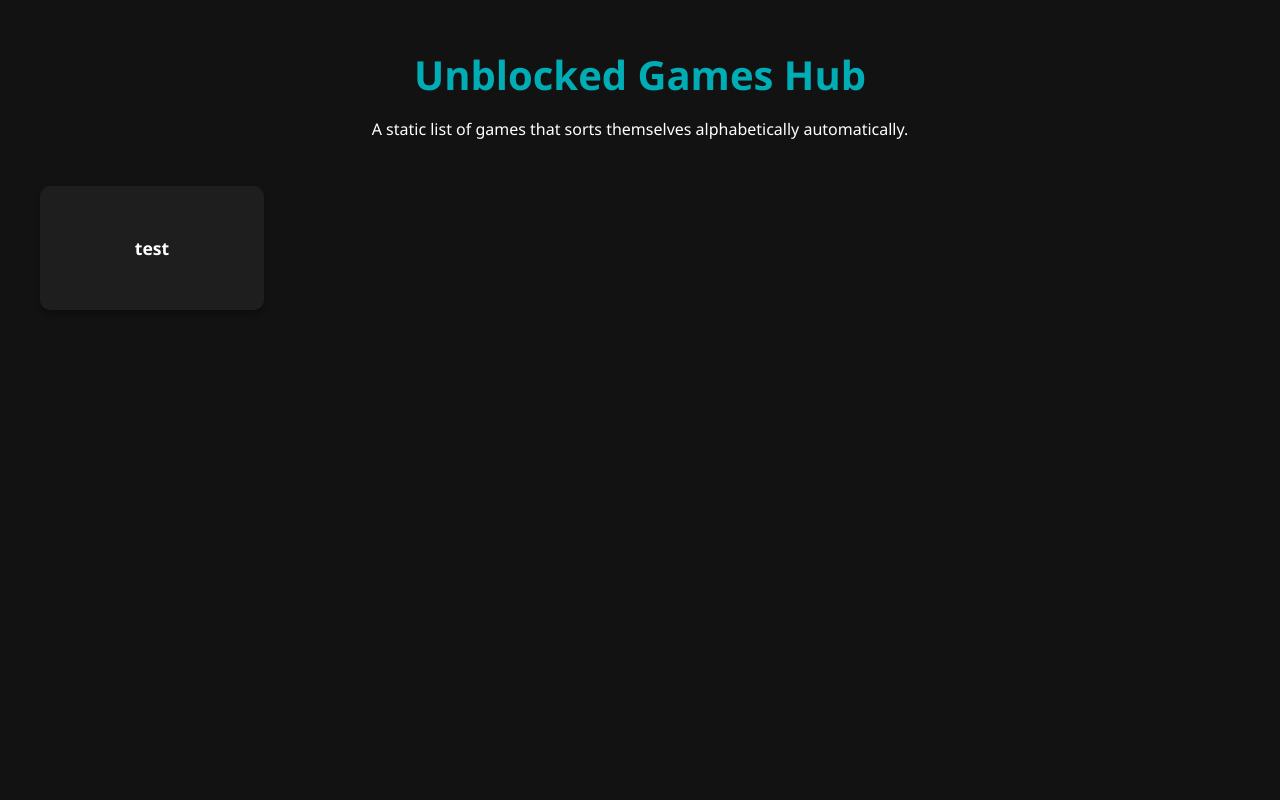
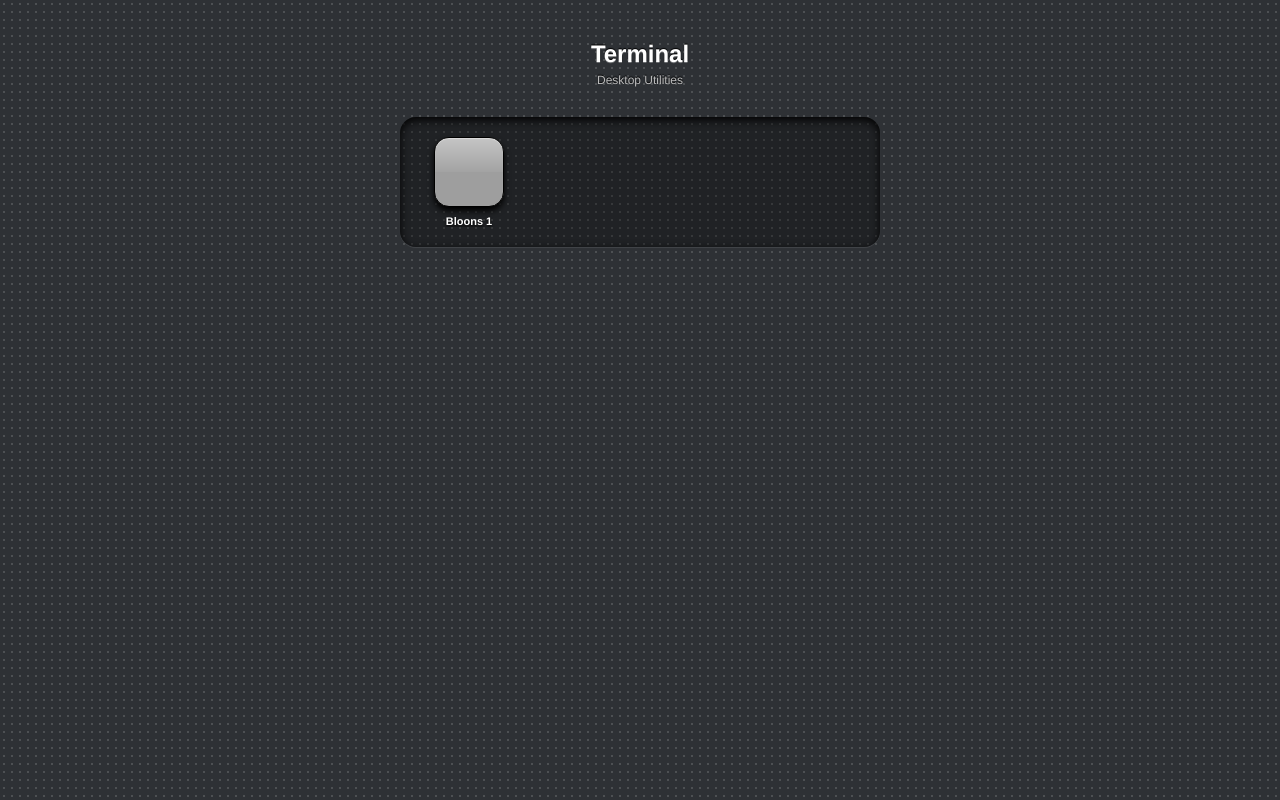
Before and after one commit to freemathwork/educational-work, a plain HTML site: page index.html in a window 1280 px wide. Drawn offline with Linux system fonts and the light colour scheme; grey boxes are pictures that could not be loaded.

Commit message:
Update index.html

```diff
--- a/index.html
+++ b/index.html
@@ -1,100 +1,43 @@
-<!DOCTYPE html>
-<html lang="en">
-<head>
-    <meta charset="UTF-8">
-    <meta name="viewport" content="width=device-width, initial-scale=1.0">
-    <title>Unblocked Games Hub</title>
-    <style>
-        :root {
-            --bg-color: #121212;
-            --card-bg: #1e1e1e;
-            --text-color: #ffffff;
-            --accent-color: #00adb5;
-            --hover-color: #393e46;
+<!DOCTYPE html><html><head><meta charset="UTF-8"><title>Workspace</title><style>
+body{font-family:"Helvetica Neue",Helvetica,Arial,sans-serif;background:#2e3135 radial-gradient(rgba(255,255,255,.15) 1px,transparent 0) 0 0/8px 8px;margin:0;padding:40px 24px;display:flex;flex-direction:column;align-items:center}
+header{text-align:center;margin-bottom:30px;color:#fff;text-shadow:0 -1px 1px #000}
+h1{margin:0 0 5px;font-size:24px;text-shadow:0 -1px 1px #000,0 1px 0 rgba(255,255,255,.3)}
+p{margin:0;font-size:12px;color:#bcbcbc}
+.grid{display:grid;grid-template-columns:repeat(4,1fr);gap:24px 16px;width:100%;max-width:440px;padding:20px;background:rgba(0,0,0,.3);border-radius:16px;box-shadow:inset 0 3px 10px #000,0 1px 1px rgba(255,255,255,.1)}
+.app{display:flex;flex-direction:column;align-items:center;cursor:pointer}
+.icon{width:100%;aspect-ratio:1;max-width:68px;border-radius:15px;border:1px solid #000;background:#333 no-repeat center/cover;box-shadow:0 4px 6px #000,inset 0 1px 1px rgba(255,255,255,.4);position:relative;overflow:hidden;transition:transform .1s linear,box-shadow .1s linear}
+.icon::after{content:"";position:absolute;top:0;left:0;right:0;height:50%;background:linear-gradient(rgba(255,255,255,.4),rgba(255,255,255,.05))}
+.app:hover .icon{transform:translateY(-2px);box-shadow:0 6px 10px rgba(0,0,0,.6),inset 0 1px 1px rgba(255,255,255,.4)}
+.app:active .icon{transform:translateY(2px);box-shadow:0 1px 2px #000}
+.label{margin-top:8px;font-size:11px;font-weight:bold;color:#fff;text-align:center;width:100%;text-shadow:0 2px 3px #000;white-space:nowrap;overflow:hidden;text-overflow:ellipsis}
+.load{position:fixed;top:0;left:0;width:100%;height:100%;background:rgba(0,0,0,.25);backdrop-filter:blur(3px);-webkit-backdrop-filter:blur(3px);display:none;flex-direction:column;align-items:center;justify-content:center;color:#fff;font-size:14px;z-index:9999;text-shadow:0 1px 3px #000}
+.spin{width:32px;height:32px;border:4px solid rgba(255,255,255,.3);border-top:4px solid #fff;border-radius:50%;animation:s 1s linear infinite;margin-bottom:12px;box-shadow:0 2px 4px rgba(0,0,0,.2)}
+@keyframes s{to{transform:rotate(360deg)}}
+</style></head><body>
+<header><h1>Terminal</h1><p>Desktop Utilities</p></header>
+<main class="grid" id="b"></main>
+<div id="l" class="load"><div class="spin"></div><div id="m">Loading...</div></div>
+<script>
+const apps = [
+    { n: "Bloons 1", u: "https://raw.githubusercontent.com/freemathwork/educational-work/refs/heads/main/assets/images/bloons1.png", i: "https://freemathwork.github.io/educational-work/assers/game1.html" }
+];
+window.go = (u, n) => {
+    const l = document.getElementById('l'), m = document.getElementById('m');
+    m.textContent = `Connecting to ${n}...`; l.style.display = 'flex';
+    setTimeout(() => {
+        const w = window.open('about:blank', '_blank');
+        if (w) {
+            const d = w.document; d.title = n; d.body.style.margin = "0"; d.body.style.overflow = "hidden";
+            const f = d.createElement('iframe'); f.src = u; f.style.cssText = "width:100%;height:100vh;border:none;";
+            d.body.appendChild(f);
         }
-
-        body {
-            font-family: 'Segoe UI', Tahoma, Geneva, Verdana, sans-serif;
-            background-color: var(--bg-color);
-            color: var(--text-color);
-            margin: 0;
-            padding: 20px;
-            display: flex;
-            flex-direction: column;
-            align-items: center;
-        }
-
-        header {
-            margin-bottom: 30px;
-            text-align: center;
-        }
-
-        h1 {
-            color: var(--accent-color);
-            font-size: 2.5rem;
-            margin-bottom: 10px;
-        }
-
-        .grid {
-            display: grid;
-            grid-template-columns: repeat(auto-fill, minmax(200px, 1fr));
-            gap: 20px;
-            width: 100%;
-            max-width: 1200px;
-        }
-
-        .card {
-            background-color: var(--card-bg);
-            border: 2px solid transparent;
-            border-radius: 10px;
-            padding: 20px;
-            text-align: center;
-            text-decoration: none;
-            color: var(--text-color);
-            font-weight: bold;
-            font-size: 1.1rem;
-            transition: all 0.3s ease;
-            box-shadow: 0 4px 6px rgba(0, 0, 0, 0.3);
-            display: flex;
-            align-items: center;
-            justify-content: center;
-            min-height: 80px;
-        }
-
-        .card:hover {
-            transform: translateY(-5px);
-            background-color: var(--hover-color);
-            border-color: var(--accent-color);
-            box-shadow: 0 8px 15px rgba(0, 173, 181, 0.4);
-        }
-    </style>
-</head>
-<body>
-
-    <header>
-        <h1>Unblocked Games Hub</h1>
-        <p>A static list of games that sorts themselves alphabetically automatically.</p>
-    </header>
-
-    <!-- ADD YOUR GAMES DIRECTLY HERE -->
-    <main class="grid" id="games-grid">
-        <a class="card" href="./html/game1.html">test</a>
-    </main>
-
-    <script>
-        document.addEventListener("DOMContentLoaded", () => {
-            const grid = document.getElementById("games-grid");
-
-            // Convert the collection of game links into an array
-            const cards = Array.from(grid.getElementsByClassName("card"));
-
-            // Sort the array alphabetically based on the visible text link
-            cards.sort((a, b) => a.textContent.trim().localeCompare(b.textContent.trim()));
-
-            // Clear the grid and re-append them in alphabetical order
-            grid.innerHTML = "";
-            cards.forEach(card => grid.appendChild(card));
-        });
-    </script>
-</body>
-</html>
+        l.style.display = 'none';
+    }, 1500);
+};
+document.getElementById('b').innerHTML = apps.map(a => `
+    <div class="app" onclick="go('${a.u}','${a.n}')">
+        <div class="icon" style="background-image:url('${a.i}')"></div>
+        <div class="label">${a.n}</div>
+    </div>
+`).join('');
+</script></body></html>
```
